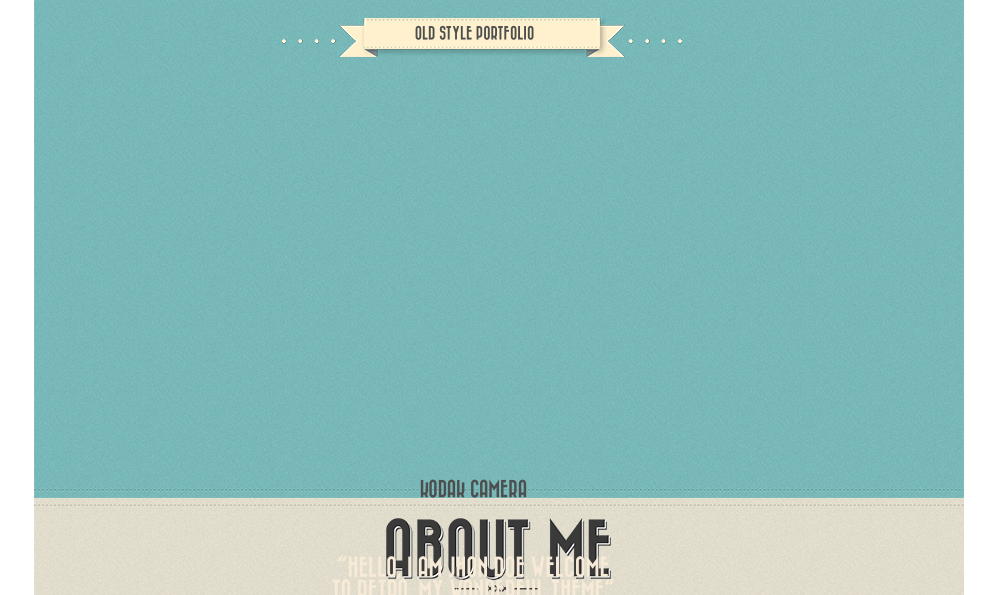
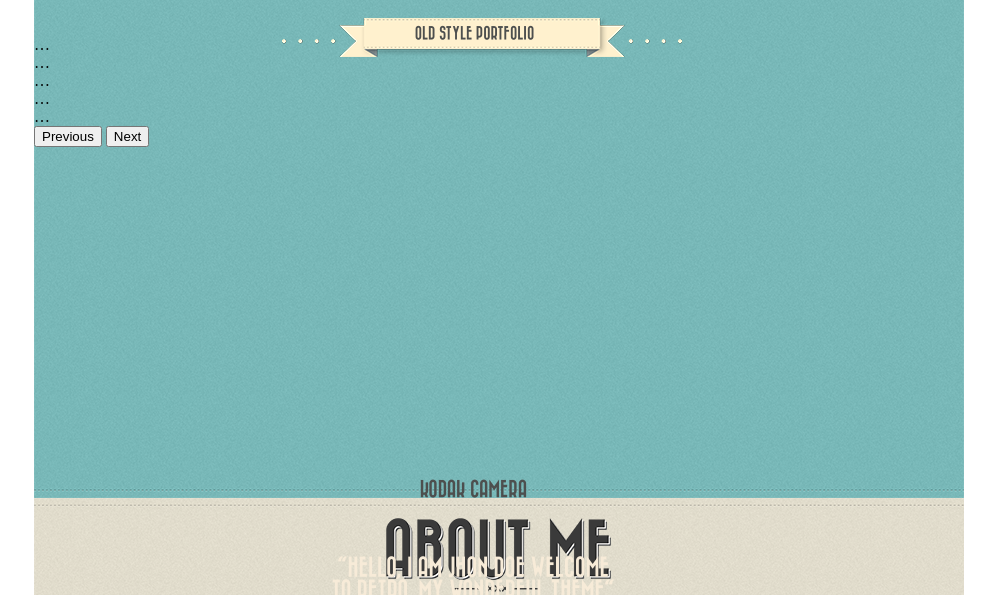
Before and after one commit to idzaya2311/first-repository, a plain HTML site: page retro/index.html in a window 1280 px wide. Shown: the part 202-797 px from the top of the page, without its empty margins (160-1157 px from the left). Drawn offline with Linux system fonts and the light colour scheme.

Commit message:
next commit

```diff
--- a/retro/index.html
+++ b/retro/index.html
@@ -5,6 +5,7 @@
     <meta charset="UTF-8" lang="en">
     <link href="css/style.css" rel="stylesheet" type="text/css">
     <!--<link rel="stylesheet" href="css/wallop.css">-->
+    <script src="js/walltop.js"></script>
 </head>
 <body>
     <header>
@@ -25,17 +26,17 @@
             <p id="layer2"> OLD STYLE PORTFOLIO </p>
             <img id="img2" src="images/lenta.png" alt="">
 
-        <!--<div class="Wallop">-->
-            <!--<div class="Wallop-list">-->
-                <!--<div class="Wallop-item">…</div>-->
-                <!--<div class="Wallop-item">…</div>-->
-                <!--<div class="Wallop-item">…</div>-->
-                <!--<div class="Wallop-item">…</div>-->
-                <!--<div class="Wallop-item">…</div>-->
-            <!--</div>-->
-            <!--<button class="Wallop-buttonPrevious">Previous</button>-->
-            <!--<button class="Wallop-buttonNext">Next</button>-->
-        <!--</div>-->
+        <div class="Wallop">
+            <div class="Wallop-list">
+                <div class="Wallop-item">…</div>
+                <div class="Wallop-item">…</div>
+                <div class="Wallop-item">…</div>
+                <div class="Wallop-item">…</div>
+                <div class="Wallop-item">…</div>
+            </div>
+            <button class="Wallop-buttonPrevious">Previous</button>
+            <button class="Wallop-buttonNext">Next</button>
+        </div>
                  <!--<img class="back_fon" src="images/img/back_fon.png" alt="">-->
                  <!--<img class="pic" src="images/img/img.jpg" alt="">-->
 
--- /dev/null
+++ b/retro/js/walltop.js
@@ -0,0 +1,3 @@
+
+    var wallopEl = document.querySelector('.Wallop');
+    var slider = new Wallop(wallopEl);
```
